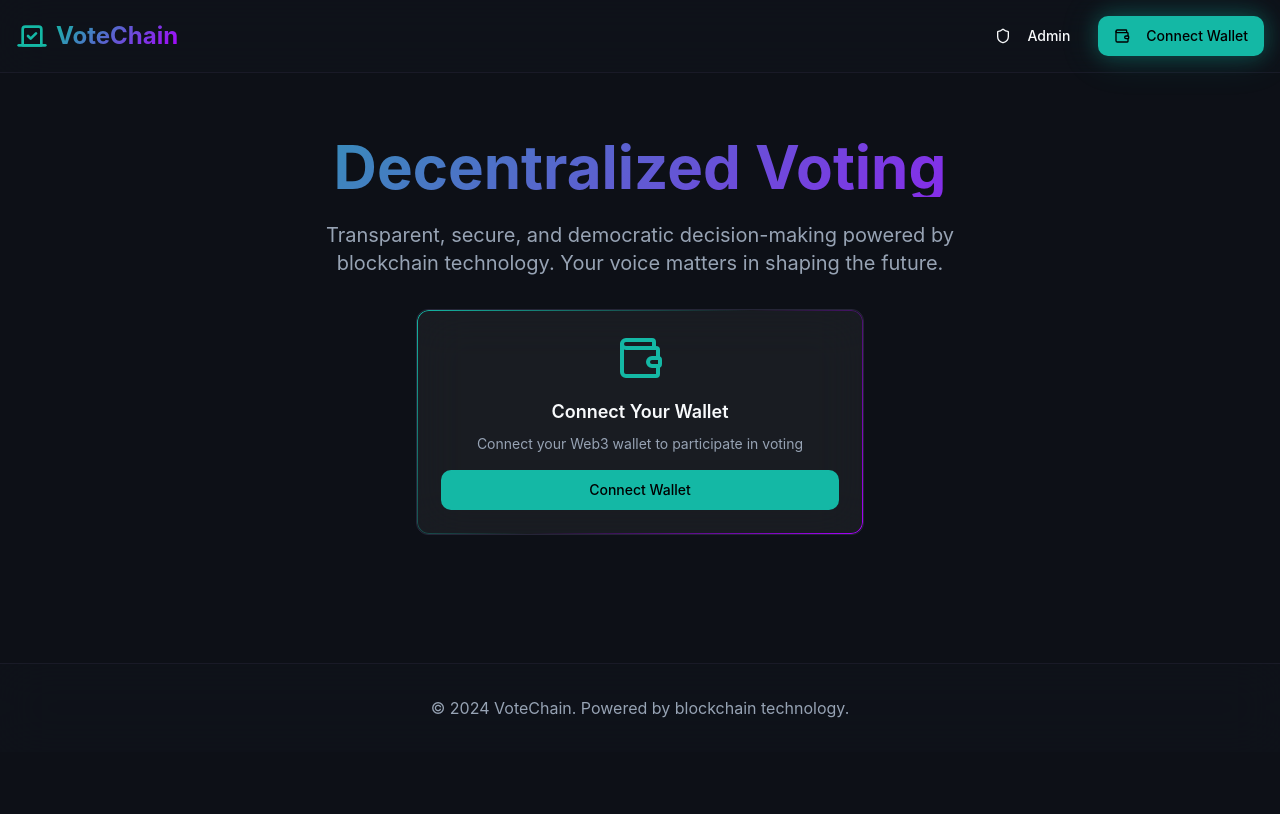
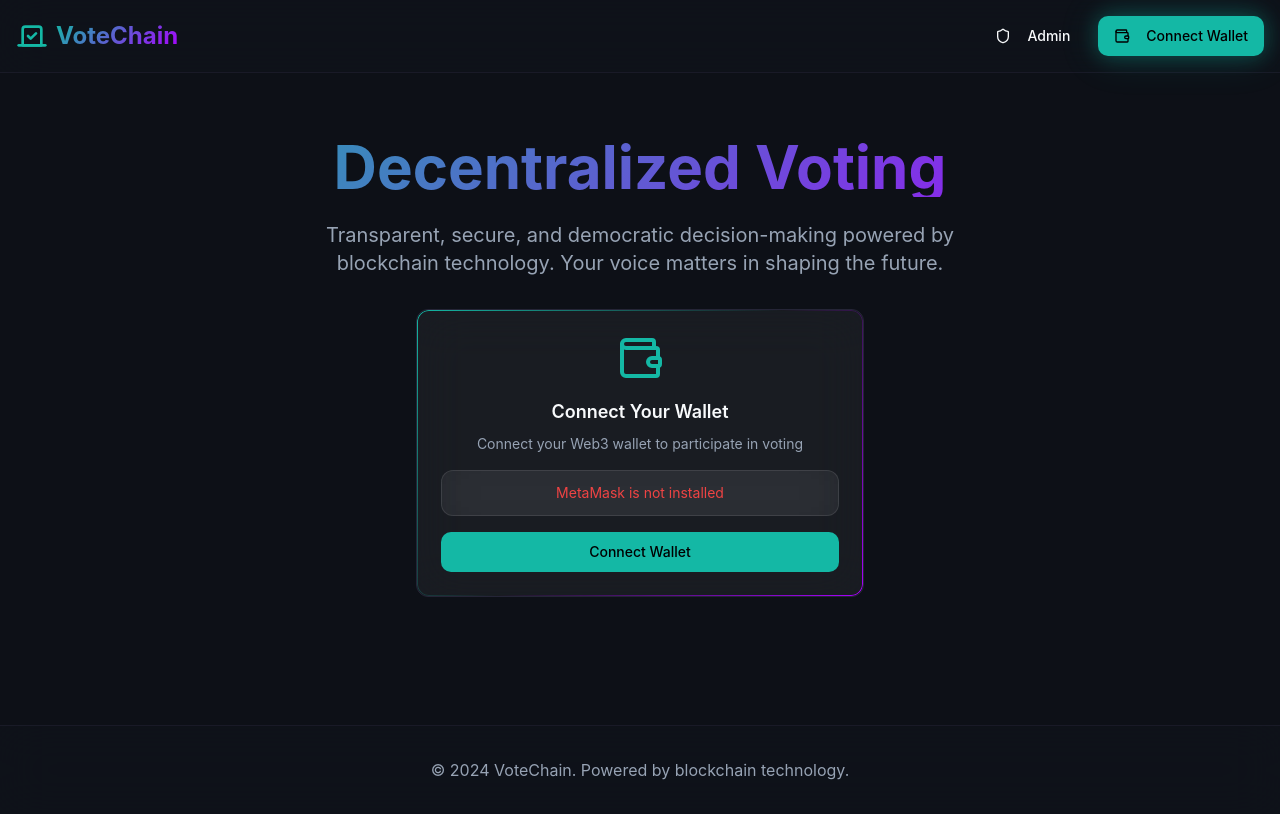
Before and after one commit to varshith14332/Demo-Decentralized-Voting-App, a React (Vite) app: page / in a window 1280 px wide. Built offline with nearby package versions, Linux system fonts and the light colour scheme.

Commit message:
Add wallet error handling to UI
cgen-4160a626b14a4178b427d9d98bd8c187

```diff
--- a/client/pages/Index.tsx
+++ b/client/pages/Index.tsx
@@ -160,6 +160,11 @@ export default function Index() {
               <p className="text-sm text-muted-foreground mb-4">
                 Connect your Web3 wallet to participate in voting
               </p>
+              {error && (
+                <div className="text-destructive text-sm mb-4 p-3 glass-card border border-destructive/30">
+                  {error}
+                </div>
+              )}
               <Button
                 onClick={connectWallet}
                 disabled={isConnecting}
```
